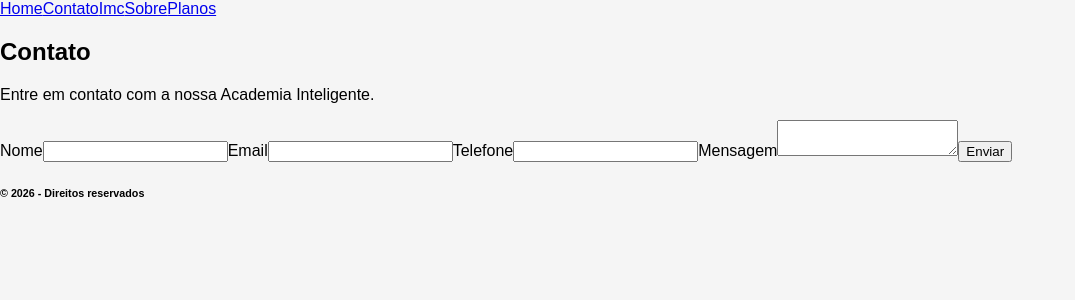
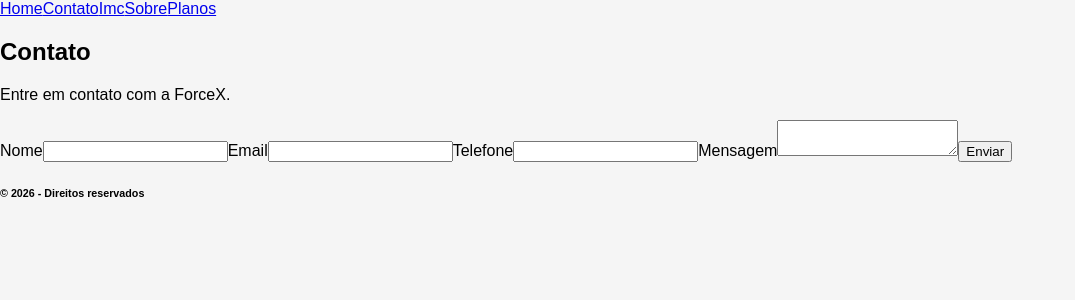
Before and after one commit to projetoswebdev/academia, a React (Vite) app: page /contato in a window 1280 px wide. Shown: the top 300 px of the page, without its empty margins (0-1075 px from the left). Built offline with nearby package versions, Linux system fonts and the light colour scheme.

Commit message:
fix: corrigindo erros

```diff
--- a/src/routes/Contato.jsx
+++ b/src/routes/Contato.jsx
@@ -3,7 +3,7 @@ const Contato = () => {
     <section>
 
       <h2>Contato</h2>
-      <p>Entre em contato com a nossa Academia Inteligente.</p>
+      <p>Entre em contato com a ForceX.</p>
 
 
       <form>
```
